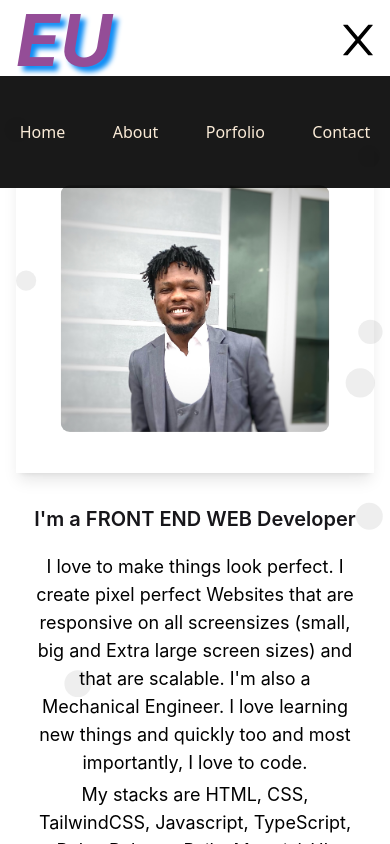
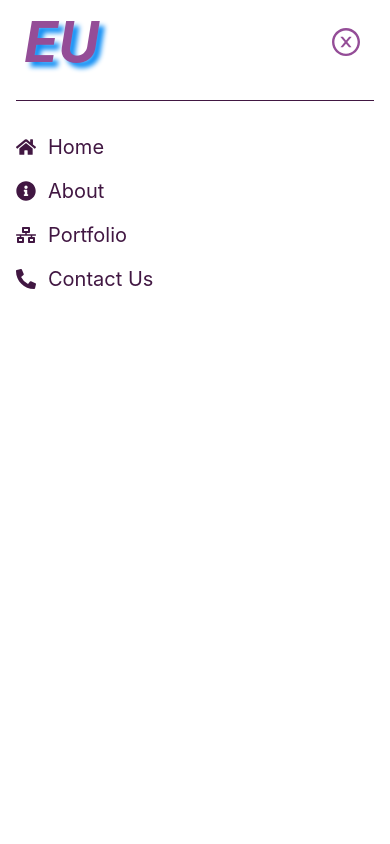
Before and after one commit to uezekiel-mufin/nextportfolio, a Next.js app: page /about in a window 390 px wide. Both pictures are taken after a click on the element 358 px from the left and 40 px from the top of the page. Shown: the top 844 px of the page. Built offline with nearby package versions, Linux system fonts and the light colour scheme.

Commit message:
fix navbar

```diff
--- a/pages/about/index.jsx
+++ b/pages/about/index.jsx
@@ -19,7 +19,7 @@ const About = () => {
 						</a>
 					</button>
 				</section>
-				<section className='flex justify-center w-full shadow-lg'>
+				<section className='flex justify-center w-full '>
 					<div className='  w-full block'>
 						<Image src={portfolio} alt='me' layout='responsive' className=' mx-2 scale-75 rounded-xl ' />
 					</div>
--- /dev/null
+++ b/public/components/SideNav.jsx
@@ -0,0 +1,69 @@
+'use client';
+import React, { useState } from 'react';
+import { AiOutlineCloseCircle } from 'react-icons/ai';
+import Link from 'next/link';
+import { FaHome, FaNetworkWired, FaInfoCircle, FaPhoneAlt } from 'react-icons/fa';
+
+const links = [
+	{
+		id: 1,
+		name: 'Home',
+		link: '/',
+		icon: <FaHome />,
+	},
+	{
+		id: 2,
+		name: 'About',
+		link: '/about',
+		icon: <FaInfoCircle />,
+	},
+	{
+		id: 3,
+		name: 'Portfolio',
+		link: '/portfolio',
+		icon: <FaNetworkWired />,
+	},
+	{
+		id: 4,
+		name: 'Contact Us',
+		link: '/contact',
+		icon: <FaPhoneAlt />,
+	},
+];
+
+const SideNav = ({ closeMenu }) => {
+	const [activeLink, setActiveLink] = useState(0);
+
+	const linkClick = (id) => {
+		closeMenu();
+		setActiveLink(id);
+	};
+
+	return (
+		<div className='fixed top-0 left-0 right-0 bg-white w-full z-10 flex  px-4 md:px-24 pb-4 md:py-7 h-screen'>
+			<div className='flex flex-col gap-4 w-full '>
+				<div className='flex justify-between items-center'>
+					<h1 className='logo'>EU</h1>
+					<span className='md:hidden cursor-pointer flex p-3 text-2xl' aria-hidden='true'>
+						<AiOutlineCloseCircle onClick={() => closeMenu()} className='h-8 w-8 text-[#944d97]' />
+					</span>
+				</div>
+
+				<section className='border-t pt-8 flex flex-col gap-4 text-xl border-[#411742]'>
+					{links.map((link) => (
+						<li key={link.id} onClick={() => linkClick(link.id)} className='list-none cursor-pointer hover:scale-105 transaition-all duration-300 ease-in-out'>
+							<Link href={link.link}>
+								<a className='flex items-center gap-3 list-none'>
+									<span className='text-skin-name text-[#411742]'>{link.icon}</span>
+									<span className='text-[#411742]'>{link.name}</span>
+								</a>
+							</Link>
+						</li>
+					))}
+				</section>
+			</div>
+		</div>
+	);
+};
+
+export default SideNav;
--- a/public/components/navbar.jsx
+++ b/public/components/navbar.jsx
@@ -1,29 +1,17 @@
-import React, { useState } from "react";
-import Link from "next/link";
-import { AiOutlineMenuFold } from "react-icons/ai";
-import { AiOutlineClose } from "react-icons/ai";
+import React, { useState } from 'react';
+import Link from 'next/link';
+import { AiOutlineMenuFold } from 'react-icons/ai';
+import SideNav from './SideNav';
 
 const Navbar = () => {
-  const [isMenu, setIsMenu] = useState(true);
+	const [isMenu, setIsMenu] = useState(false);
 
 	const openMenu = () => {
 		setIsMenu((prev) => !prev);
-    const el = document.querySelector(".hidden");
-    el?.classList.remove("hidden");
-    el?.classList.add("menuList");
 	};
 	const closeMenu = () => {
 		setIsMenu((prev) => !prev);
-    const el = document.querySelector(".menuList");
-    el?.classList.remove("menuList");
-    el?.classList.add("hidden");
 	};
-
-  // const handleLink = () => {
-  //   const el = document.querySelector(".menuList");
-  //   el.classList.remove("menuList");
-  //   el.classList.add("hidden");
-  // };
 
 	return (
 		<nav className=' w-full fixed flex flex-row h-[80px] items-center justify-between bg-white z-[999]'>
@@ -32,52 +20,35 @@ const Navbar = () => {
 					<h1 className='logo'>EU</h1>
 				</Link>
 			</span>
-
+			{isMenu && (
+				<div className='md:hidden animate-slide-in fixed z-10 top-0 left-0 right-0 h-screen bg-[#fff] w-full'>
+					<SideNav closeMenu={closeMenu} />
+				</div>
+			)}
 			<div className='flex relative'>
-        <div className='flex mx-2 w-full md:hidden'>
-          {isMenu ? (
-            <span className='text-5xl' onClick={openMenu}>
+				<div className='flex mx-4  w-full md:hidden'>
+					<span className='text-4xl text-[#944d97]' onClick={openMenu}>
 						<AiOutlineMenuFold />
 					</span>
-          ) : (
-            <span className='text-5xl' onClick={closeMenu}>
-              <AiOutlineClose />
-            </span>
-          )}
 				</div>
-        <ul
-          id='Menu'
-          className='hidden  md:flex md:mx-12 justify-around gap-10 items-center  '
-        >
+				<ul id='Menu' className='hidden  md:flex md:mx-12 justify-around gap-10 items-center  '>
 					<Link href='/'>
-            <li
-              onClick={() => closeMenu()}
-              className='cursor-pointer hover:text-red-500 active:text-red font-sans font-medium text-base '
-            >
+						<li onClick={() => closeMenu()} className='cursor-pointer hover:text-red-500 active:text-red font-sans font-medium text-base '>
 							Home
 						</li>
 					</Link>
 					<Link href='/about'>
-            <li
-              onClick={() => closeMenu()}
-              className='cursor-pointer hover:text-red-500 active:text-red font-sans font-medium text-base'
-            >
+						<li onClick={() => closeMenu()} className='cursor-pointer hover:text-red-500 active:text-red font-sans font-medium text-base'>
 							About
 						</li>
 					</Link>
 					<Link href='/portfolio'>
-            <li
-              onClick={() => closeMenu()}
-              className='cursor-pointer hover:text-red-500 active:text-red font-sans font-medium text-base'
-            >
+						<li onClick={() => closeMenu()} className='cursor-pointer hover:text-red-500 active:text-red font-sans font-medium text-base'>
 							Porfolio
 						</li>
 					</Link>
 					<Link href='/contact'>
-            <li
-              onClick={() => closeMenu()}
-              className='cursor-pointer hover:text-red-500 active:text-red font-sans font-medium text-base'
-            >
+						<li onClick={() => closeMenu()} className='cursor-pointer hover:text-red-500 active:text-red font-sans font-medium text-base'>
 							Contact
 						</li>
 					</Link>
--- a/styles/globals.css
+++ b/styles/globals.css
@@ -6,8 +6,7 @@ html,
 body {
 	padding: 0;
 	margin: 0;
-  font-family: -apple-system, BlinkMacSystemFont, Segoe UI, Roboto, Oxygen,
-    Ubuntu, Cantarell, Fira Sans, Droid Sans, Helvetica Neue, sans-serif;
+	font-family: -apple-system, BlinkMacSystemFont, Segoe UI, Roboto, Oxygen, Ubuntu, Cantarell, Fira Sans, Droid Sans, Helvetica Neue, sans-serif;
 }
 
 a {
@@ -73,7 +72,23 @@ a {
 	margin-left: 0.5rem;
 	font-style: italic;
 	font-weight: 700;
-  font-size: 4.5rem;
+	font-size: 3.5rem;
 	text-shadow: 5px 5px 5px rgb(13, 141, 245);
 	color: #944d97;
 }
+
+@keyframes slide-in {
+	0% {
+		transform: translateX(-100%);
+	}
+
+	100% {
+		transform: translateX(0);
+	}
+}
+
+.animate-slide-in {
+	animation-name: slide-in;
+	animation-duration: 2s; /* changed from 1s to 5s */
+	animation-fill-mode: both;
+}
```
Lines whose indentation alone changed are shown as unchanged.
